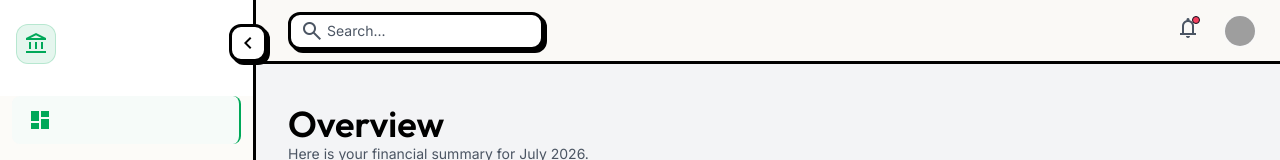
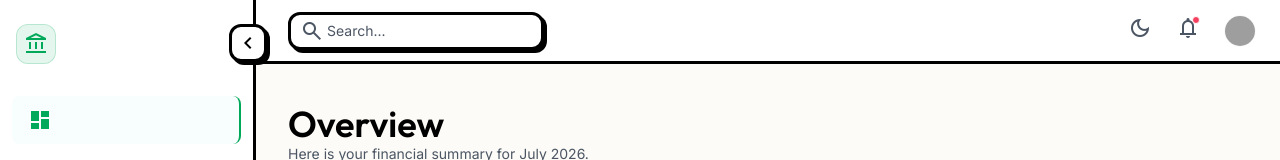
Before and after one commit to ARITRAKUNDU07/finance-manager-, a Next.js app: page / in a window 1280 px wide. Shown: the top 160 px of the page. Built offline with nearby package versions, Linux system fonts and the light colour scheme; grey boxes are pictures that could not be loaded.

Commit message:
Implement client-side light and dark mode toggles with persistent localStorage theme settings

```diff
--- a/app/globals.css
+++ b/app/globals.css
@@ -13,70 +13,94 @@
   --color-tertiary-container: #fde8ef;
   --color-tertiary-fixed: #fad1df;
   --color-tertiary-fixed-dim: #e91e63;
-  --color-surface: #ffffff;
-  --color-surface-bright: #ffffff;
-  --color-surface-dim: #f3f4f6;
-  --color-surface-container: #ffffff;
-  --color-surface-container-low: #fafafa;
-  --color-surface-container-high: #f5f5f5;
-  --color-surface-container-highest: #eeeeee;
-  --color-surface-container-lowest: #ffffff;
-  --color-on-surface: #000000;
-  --color-on-surface-variant: #4b5563; /* Gray 600 */
-  --color-outline: #000000;
-  --color-outline-variant: #e5e7eb;
   --color-error: #f43f5e;
   --color-error-container: #ffe4e6;
+
+  /* Bind Tailwind tokens dynamically to our CSS custom variables */
+  --color-surface: var(--card-bg);
+  --color-surface-dim: var(--background);
+  --color-on-surface: var(--foreground);
+  --color-on-surface-variant: var(--text-on-surface-variant);
+  --color-outline: var(--border-color);
+  --color-outline-variant: var(--outline-variant);
 
   --font-sans: var(--font-inter);
   --font-serif: var(--font-outfit);
 }
 
+/* Design variables default (Light Mode) */
 :root {
-  --background: #fcfbf7; /* Friendly warm white background from screenshot */
+  --background: #fcfbf7; /* Gojek friendly warm-white background */
   --foreground: #000000;
+  --border-color: #000000;
+  --card-bg: #ffffff;
+  --shadow-color: #000000;
+
+  --input-bg: #ffffff;
+  --input-shadow: #a78bfa; /* Light purple */
+  --btn-sec-shadow: #2dd4bf; /* Light teal */
+
+  --text-on-surface-variant: #4b5563; /* Gray 600 */
+  --outline-variant: #e5e7eb;
+}
+
+/* Design variables override (Dark Mode) */
+.dark {
+  --background: #080808; /* Pure dark background */
+  --foreground: #ffffff;
+  --border-color: #ffffff;
+  --card-bg: #121212;
+  --shadow-color: #facc15; /* Saturated yellow shadows for contrast in dark mode */
+
+  --input-bg: #121212;
+  --input-shadow: #a78bfa; /* Dark purple */
+  --btn-sec-shadow: #2dd4bf; /* Dark teal */
+
+  --text-on-surface-variant: #e0e0e0;
+  --outline-variant: #333333;
 }
 
 body {
   background: var(--background);
   color: var(--foreground);
+  transition: background-color 0.2s ease, color 0.2s ease;
 }
 
 /* Neo-Brutalist Gojek-Style Card */
 .glass-card {
-  background-color: #ffffff !important;
-  border: 3px solid #000000 !important;
-  box-shadow: 4px 4px 0px 0px #000000 !important;
-  border-radius: 20px !important; /* Rounded corners matching cards in the screenshot */
-  color: #000000 !important;
-  transition: transform 0.1s cubic-bezier(0.175, 0.885, 0.32, 1.275), box-shadow 0.1s cubic-bezier(0.175, 0.885, 0.32, 1.275);
+  background-color: var(--card-bg) !important;
+  border: 3px solid var(--border-color) !important;
+  box-shadow: 4px 4px 0px 0px var(--shadow-color) !important;
+  border-radius: 20px !important;
+  color: var(--foreground) !important;
+  transition: transform 0.1s cubic-bezier(0.175, 0.885, 0.32, 1.275), box-shadow 0.1s cubic-bezier(0.175, 0.885, 0.32, 1.275), background-color 0.2s ease, border-color 0.2s ease;
 }
 
 .glass-card:hover {
   transform: translate(-3px, -3px);
-  box-shadow: 7px 7px 0px 0px #000000 !important;
+  box-shadow: 7px 7px 0px 0px var(--shadow-color) !important;
 }
 
 .glass-card:active {
   transform: translate(2px, 2px);
-  box-shadow: 2px 2px 0px 0px #000000 !important;
+  box-shadow: 2px 2px 0px 0px var(--shadow-color) !important;
 }
 
 /* Neo-Brutalist Gojek-Style Inputs */
 .input-dark, select, input[type="text"], input[type="number"], input[type="date"] {
-  background-color: #ffffff !important;
-  border: 3px solid #000000 !important;
-  box-shadow: 3px 3px 0px 0px #000000 !important;
+  background-color: var(--input-bg) !important;
+  border: 3px solid var(--border-color) !important;
+  box-shadow: 3px 3px 0px 0px var(--shadow-color) !important;
   border-radius: 12px !important;
-  color: #000000 !important;
-  transition: transform 0.1s ease, box-shadow 0.1s ease;
+  color: var(--foreground) !important;
+  transition: transform 0.1s ease, box-shadow 0.1s ease, background-color 0.2s ease, border-color 0.2s ease;
 }
 
 .input-dark:focus, select:focus, input:focus {
   outline: none !important;
   transform: translate(-1px, -1px);
-  box-shadow: 4px 4px 0px 0px #000000 !important;
-  border-color: #000000 !important;
+  box-shadow: 4px 4px 0px 0px var(--shadow-color) !important;
+  border-color: var(--border-color) !important;
 }
 
 /* Button overrides for Gojek Brutalism */
@@ -89,41 +113,41 @@ button {
 button.bg-primary, .bg-primary {
   background-color: #00a859 !important; /* Gojek Green */
   color: #ffffff !important;
-  border: 3px solid #000000 !important;
-  box-shadow: 4px 4px 0px 0px #000000 !important;
+  border: 3px solid var(--border-color) !important;
+  box-shadow: 4px 4px 0px 0px var(--shadow-color) !important;
   font-weight: 800 !important;
   font-family: var(--font-outfit), sans-serif !important;
-  transition: transform 0.1s cubic-bezier(0.175, 0.885, 0.32, 1.275), box-shadow 0.1s cubic-bezier(0.175, 0.885, 0.32, 1.275) !important;
+  transition: transform 0.1s cubic-bezier(0.175, 0.885, 0.32, 1.275), box-shadow 0.1s cubic-bezier(0.175, 0.885, 0.32, 1.275), border-color 0.2s ease !important;
 }
 
 button.bg-primary:hover:not(:disabled), .bg-primary:hover {
   transform: translate(-3px, -3px) !important;
-  box-shadow: 7px 7px 0px 0px #000000 !important;
+  box-shadow: 7px 7px 0px 0px var(--shadow-color) !important;
 }
 
 button.bg-primary:active:not(:disabled), .bg-primary:active {
   transform: translate(2px, 2px) !important;
-  box-shadow: 2px 2px 0px 0px #000000 !important;
+  box-shadow: 2px 2px 0px 0px var(--shadow-color) !important;
 }
 
 /* Secondary Button / Filter tags */
 button.border, .btn-secondary, button[type="button"]:not(.bg-primary) {
-  background-color: #ffffff !important;
-  color: #000000 !important;
-  border: 3px solid #000000 !important;
-  box-shadow: 3px 3px 0px 0px #000000 !important;
+  background-color: var(--card-bg) !important;
+  color: var(--foreground) !important;
+  border: 3px solid var(--border-color) !important;
+  box-shadow: 3px 3px 0px 0px var(--shadow-color) !important;
   font-weight: 700 !important;
-  transition: transform 0.1s cubic-bezier(0.175, 0.885, 0.32, 1.275), box-shadow 0.1s cubic-bezier(0.175, 0.885, 0.32, 1.275) !important;
+  transition: transform 0.1s cubic-bezier(0.175, 0.885, 0.32, 1.275), box-shadow 0.1s cubic-bezier(0.175, 0.885, 0.32, 1.275), background-color 0.2s ease, border-color 0.2s ease !important;
 }
 
 button.border:hover:not(:disabled), button[type="button"]:not(.bg-primary):hover {
   transform: translate(-3px, -3px) !important;
-  box-shadow: 6px 6px 0px 0px #000000 !important;
+  box-shadow: 6px 6px 0px 0px var(--shadow-color) !important;
 }
 
 button.border:active:not(:disabled), button[type="button"]:not(.bg-primary):active {
   transform: translate(2px, 2px) !important;
-  box-shadow: 1px 1px 0px 0px #000000 !important;
+  box-shadow: 1px 1px 0px 0px var(--shadow-color) !important;
 }
 
 /* Warnings and highlights */
@@ -133,9 +157,10 @@ button.border:active:not(:disabled), button[type="button"]:not(.bg-primary):acti
 }
 
 .progress-bar-bg {
-  background-color: #e5e7eb !important;
-  border: 2px solid #000000;
-  border-radius: 9999px !important; /* Fully rounded progress bars */
+  background-color: var(--outline-variant) !important;
+  border: 2px solid var(--border-color);
+  border-radius: 9999px !important;
+  transition: background-color 0.2s ease, border-color 0.2s ease;
 }
 
 /* Trend tags styling */
@@ -149,24 +174,27 @@ button.border:active:not(:disabled), button[type="button"]:not(.bg-primary):acti
   font-weight: 800;
 }
 
-/* Sidebar and Header layout overrides to fit Gojek-light style */
+/* Sidebar and Header layout overrides */
 aside {
-  background-color: #ffffff !important;
-  border-right: 3px solid #000000 !important;
+  background-color: var(--card-bg) !important;
+  border-right: 3px solid var(--border-color) !important;
+  transition: background-color 0.2s ease, border-color 0.2s ease !important;
 }
 
 nav {
-  background-color: rgba(252, 251, 247, 0.8) !important; /* Matching body warm-white */
-  border-bottom: 3px solid #000000 !important;
-  color: #000000 !important;
+  background-color: var(--card-bg) !important;
+  border-bottom: 3px solid var(--border-color) !important;
+  color: var(--foreground) !important;
+  transition: background-color 0.2s ease, border-color 0.2s ease !important;
 }
 
 nav input {
-  background-color: #ffffff !important;
-  border: 3px solid #000000 !important;
-  box-shadow: 2px 2px 0px 0px #000000 !important;
-  color: #000000 !important;
-  border-radius: 9999px !important; /* Rounded pill search as in mockup */
+  background-color: var(--input-bg) !important;
+  border: 3px solid var(--border-color) !important;
+  box-shadow: 2px 2px 0px 0px var(--shadow-color) !important;
+  color: var(--foreground) !important;
+  border-radius: 9999px !important;
+  transition: background-color 0.2s ease, border-color 0.2s ease, box-shadow 0.2s ease !important;
 }
 
 /* Animations */
--- a/components/layout/Header.tsx
+++ b/components/layout/Header.tsx
@@ -1,6 +1,6 @@
 "use client";
 
-import React from "react";
+import React, { useEffect, useState } from "react";
 
 interface HeaderProps {
   userEmail: string | null | undefined;
@@ -8,6 +8,30 @@ interface HeaderProps {
 }
 
 export default function Header({ userEmail, isCollapsed }: HeaderProps) {
+  const [theme, setTheme] = useState("light");
+
+  useEffect(() => {
+    // Sync theme on load
+    const savedTheme = localStorage.getItem("fortuna_theme") || "light";
+    setTheme(savedTheme);
+    if (savedTheme === "dark") {
+      document.documentElement.classList.add("dark");
+    } else {
+      document.documentElement.classList.remove("dark");
+    }
+  }, []);
+
+  const toggleTheme = () => {
+    const nextTheme = theme === "light" ? "dark" : "light";
+    setTheme(nextTheme);
+    localStorage.setItem("fortuna_theme", nextTheme);
+    if (nextTheme === "dark") {
+      document.documentElement.classList.add("dark");
+    } else {
+      document.documentElement.classList.remove("dark");
+    }
+  };
+
   return (
     <nav
       className={`bg-surface/40 fixed top-0 right-0 w-full h-16 backdrop-blur-3xl border-b border-outline-variant/30 flex justify-between items-center px-6 z-40 transition-all duration-300 ease-in-out ${
@@ -41,10 +65,24 @@ export default function Header({ userEmail, isCollapsed }: HeaderProps) {
       </div>
 
       <div className="flex items-center gap-6">
+        {/* Theme Toggle Button */}
+        <button
+          onClick={toggleTheme}
+          className="text-on-surface-variant hover:text-primary transition-colors active:opacity-80 relative cursor-pointer"
+          title={theme === "light" ? "Switch to Dark Mode" : "Switch to Light Mode"}
+        >
+          <span className="material-symbols-outlined">
+            {theme === "light" ? "dark_mode" : "light_mode"}
+          </span>
+        </button>
+
+        {/* Notifications Button */}
         <button className="text-on-surface-variant hover:text-primary transition-colors active:opacity-80 relative cursor-pointer">
           <span className="material-symbols-outlined">notifications</span>
-          <span className="absolute top-0 right-0 w-2 h-2 bg-error rounded-full border border-[#0B0F19]"></span>
+          <span className="absolute top-0 right-0 w-2 h-2 bg-error rounded-full border border-surface"></span>
         </button>
+
+        {/* User Profile */}
         <div className="flex items-center gap-3">
           <div className="h-8 w-8 rounded-full bg-surface-container overflow-hidden border border-outline-variant/30">
             <img
--- a/components/reports/ReportsView.tsx
+++ b/components/reports/ReportsView.tsx
@@ -268,14 +268,14 @@ export default function ReportsView({ transactions }: ReportsViewProps) {
                 <Tooltip
                   formatter={(value: any) => [`₹${value}`, "Spent"]}
                   contentStyle={{
-                    backgroundColor: "#ffffff",
-                    borderColor: "#000000",
+                    backgroundColor: "var(--card-bg)",
+                    borderColor: "var(--border-color)",
                     borderWidth: "3px",
                     borderRadius: "0px",
-                    color: "#000000",
+                    color: "var(--foreground)",
                     fontFamily: "Inter, sans-serif",
                     fontSize: "12px",
-                    boxShadow: "3px 3px 0px 0px #000000",
+                    boxShadow: "3px 3px 0px 0px var(--shadow-color)",
                   }}
                 />
                 <Bar
```
Also changed, not shown: components/dashboard/CategoryPieChart.tsx (+5 -5 lines).
